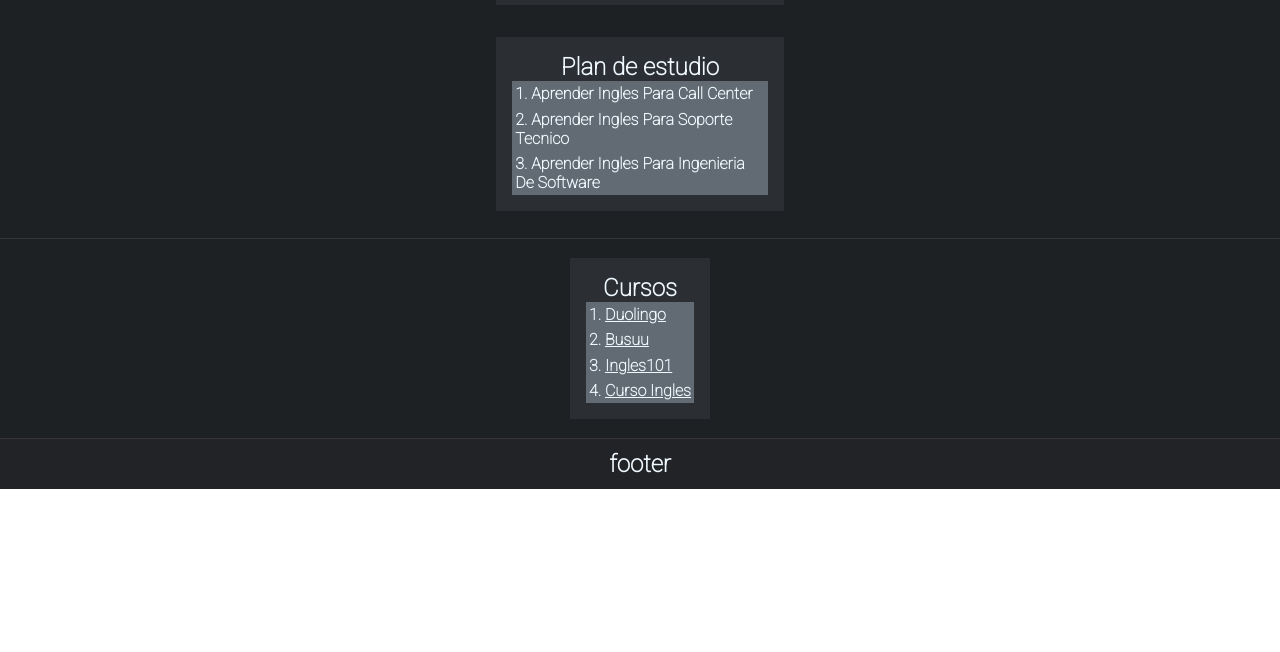
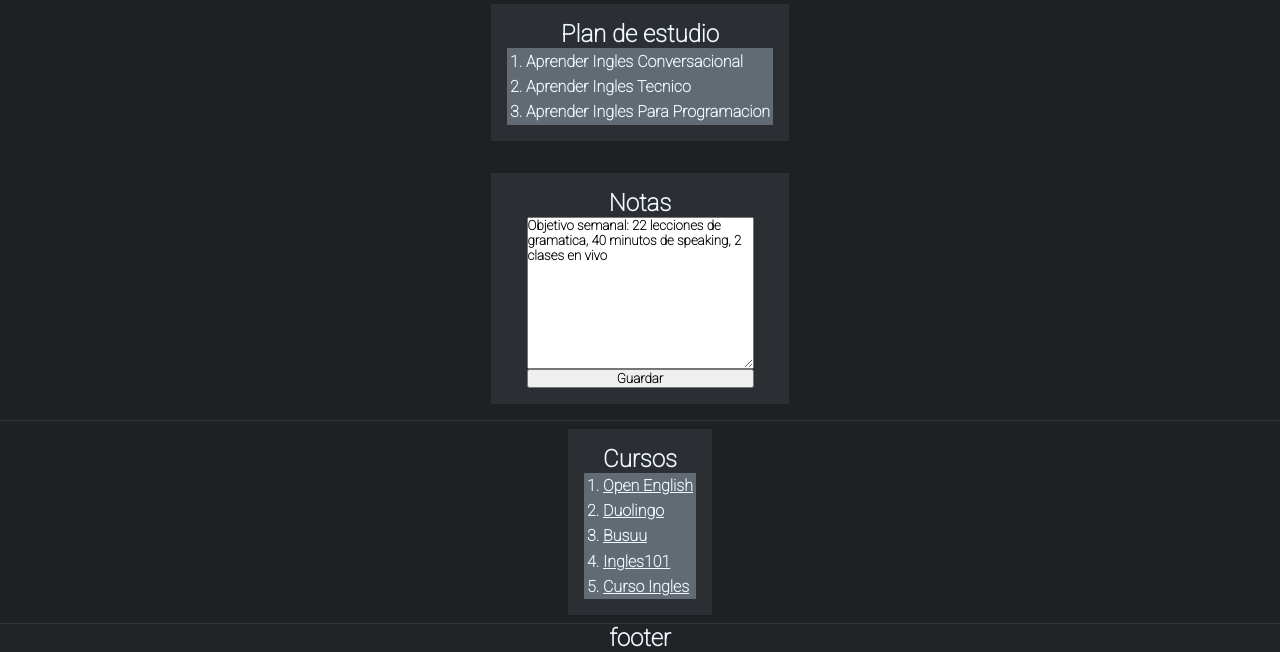
Before and after one commit to sedarmek/status-skills, a plain HTML site: page html/ingles.html in a window 1280 px wide. Shown: the part 311-963 px from the top of the page. Before the commit the page ends 800 px from the top, so only its background shows below. Drawn offline with Linux system fonts and the light colour scheme.

Commit message:
se agrega texarea en la pagina secundaria de  ingles

```diff
--- a/css/secundarias.css
+++ b/css/secundarias.css
@@ -9,7 +9,7 @@
 }
 .articles{
     padding: 1em;
-    width: 16em;
+    min-width: 16em;
     display: grid;
     justify-content: center;
 }
--- a/html/ingles.html
+++ b/html/ingles.html
@@ -38,16 +38,22 @@
             <article class="articles">
                 <h2>Plan de estudio</h2>
                 <ol>
-                    <li>Aprender ingles para call center</li>
-                    <li>Aprender ingles para soporte tecnico</li>
-                    <li>Aprender ingles para ingenieria de software</li>
+                    <li>Aprender ingles conversacional</li>
+                    <li>Aprender ingles tecnico</li>
+                    <li>Aprender ingles para programacion</li>
                 </ol>
+            </article>
+            <article class="articles">
+                <h2>Notas</h2>
+                <textarea name="notas" id="" cols="30" rows="10" style="color: black;" class="article-notes">Objetivo semanal: 22 lecciones de gramatica, 40 minutos de speaking, 2 clases en vivo</textarea>
+                <button style="color: black;" class="notes-button">Guardar</button>
             </article>
         </main>
         <aside class="aside-principal">
             <article class="aside-article">
                 <h2>Cursos</h2>
                 <ol>
+                    <li><a href="https://student.openenglish.com/">Open English</a></li>
                     <li><a href="https://www.duolingo.com/learn" target="_blank">duolingo</a></li>
                     <li><a href="https://www.busuu.com/dashboard#/timeline" target="_blank">busuu</a></li>
                     <li><a href="https://www.englishclass101.com/lesson-library/beginner" target="_blank">ingles101</a></li>
--- a/js/themes.js
+++ b/js/themes.js
@@ -5,7 +5,7 @@ window.onload = () => {
     let btnThemeLight = document.querySelector('.theme-light');
 
     btnThemeDark.addEventListener('click', ()=> {
-        document.querySelector('.theme-loaded').setAttribute('href', '../css/themes/dark.css');
+        document.querySelector('.theme-loaded').setAttribute('href', '../css/themes/dark-theme.css');
         btnThemeLight.style.display = "block";
         btnThemeDark.style.display = "none";
 
```
